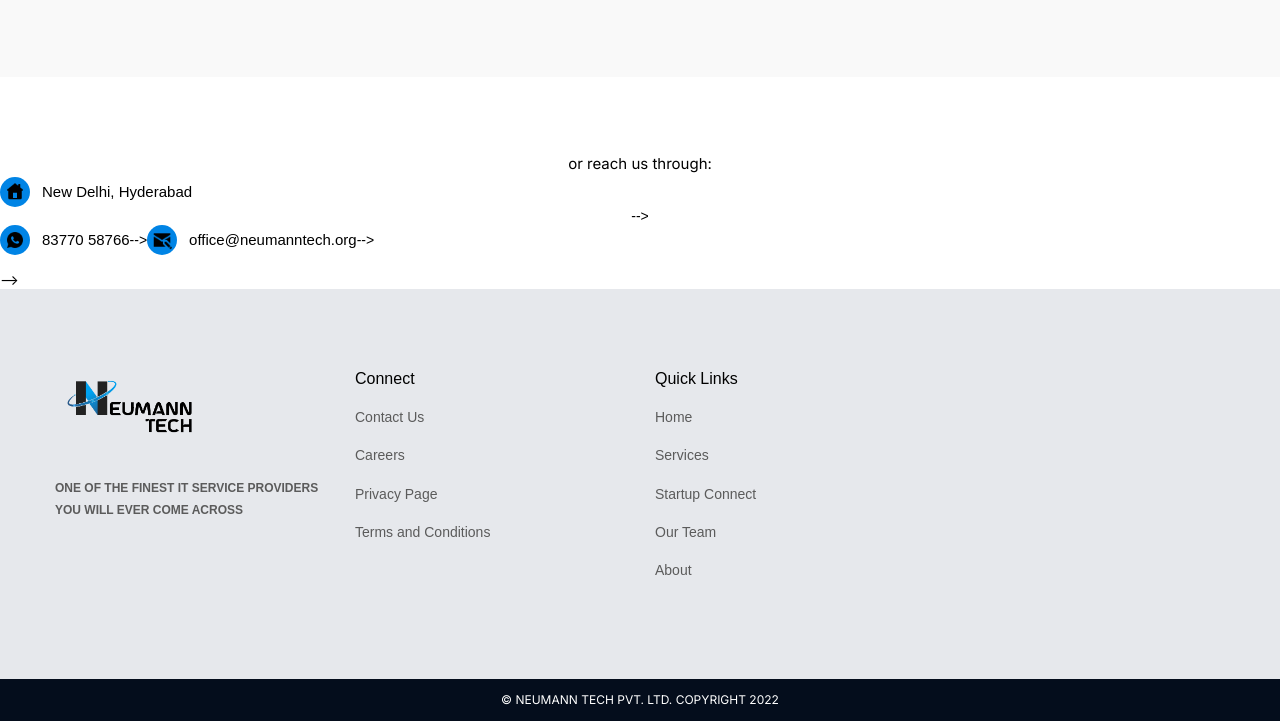
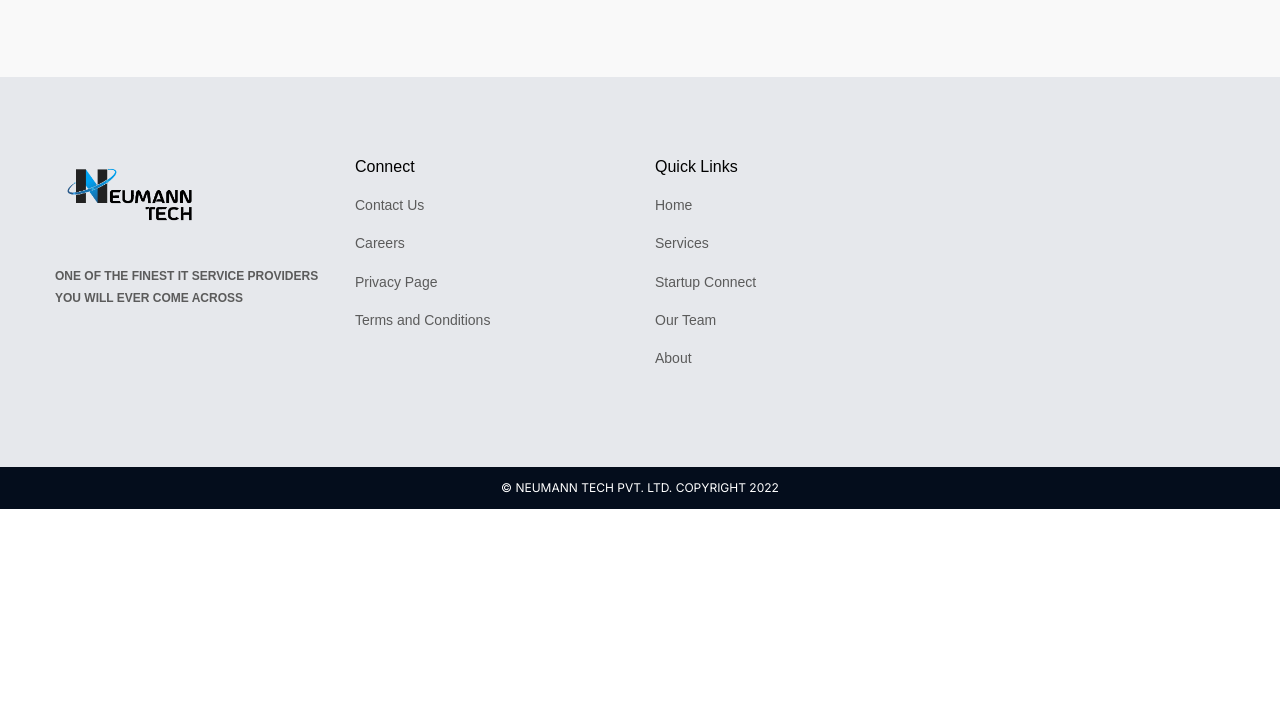
Before and after one commit to rishi3957/NF, a plain HTML site: page index.html in a window 1280 px wide. Shown: the part 3644-4365 px from the top of the page. After the commit the page ends 4153 px from the top, so only its background shows below. Drawn offline with Linux system fonts and the light colour scheme.

Commit message:
Update index.html

```diff
--- a/index.html
+++ b/index.html
@@ -667,119 +667,7 @@
     <!-- =====================================
         ==== Start Contact -->
 
-<!--     <section class="contact hero section-padding" data-overlay-dark="11" data-background="img/bg.png" style=""
-        data-scroll-index="6">
-        <div class="container">
-            <div class="row">
 
-                <div class="col-lg-12 text-center">
-                    <h4 class="extra-title"><a href="https://forms.gle/bTgXZCM2tqodFnqPA" target="_blank">Get in touch, <span>book a free call</span></a></h4>
-                </div>
-               <!-- <br><br><br><br>
-
-                <div class="col-sm-6 form-box">
-                    <form class="form" id="contact-form">
-
-                        <div class=" messages">
-                        </div>
-                        <div class="controls">
-
-                            <div class="row">
-
-                                <div class="col-md-6">
-                                    <div class="form-group">
-                                        <input id="form_name" type="text" name="name" placeholder="Name" required>
-                                    </div>
-                                </div>
-                                <div class="col-md-6">
-                                    <div class="form-group">
-                                        <input id="form_email" type="email" name="email" placeholder="Email" required>
-                                    </div>
-                                </div>
-
-                                <div class="col-md-6">
-                                    <div class="form-group">
-                                        <input id="form_number" type="tel" name="number" placeholder="Your Number"
-                                            required>
-                                    </div>
-                                </div>
-
-                                <div class="col-md-12">
-                                    <div class="form-group">
-                                        <input id="form_subject" type="text" name="subject" placeholder="Subject"
-                                            required>
-                                    </div>
-                                </div>
-                                <div class="col-md-12">
-                                    <div class="form-group">
-                                        <textarea id="form_message" name="message" placeholder="Message" rows="4"
-                                            required></textarea>
-                                    </div>
-                                </div>
-
-                                <div class="col-md-12">
-                                    <a>
-                                        <button type="submit" class="butn butn-bg" onclick="mailTo()">
-                                            Send Message
-                                        </button>
-                                    </a>
-
-
-                                </div>
-
-                            </div>
-                        </div>
-                    </form>
-                </div>
-
-                <div class="col-sm-6" style="background-image:url(img/rectangle2.png);"></div>
-            -->
-            </div>
-            <br><br><br><br>
-
-            <div class="row">
-                <div class="col-lg-12 text-center">
-                    <p>or reach us through:</p>
-                </div>
-                <div class="col-lg-12">
-                    <ul class="responsive-icon new-icon">
-<!--                         <li>
-                           <!-- <a><span class="fab fa-map"></span> New Delhi, Hyderabad </a> -->
-						   <div style="display: flex; flex-direction: row; align-items: center;">
-                           <div style="background-color: #0084e5; border-radius: 50%; width: 30px; height: 30px; margin-right: 12px;">
-                           <img src="./img/Home.png" style="padding: 5px;"/>
-                            </div>
-                            <div>
-                           <span style="font-size: 15px;"> New Delhi, Hyderabad</span>
-                           </div>
-                         </div>
-                        </li> -->
-<!--                         <li>
-                            <!-- <a><span class="fab fa-whatsapp"></span> 83770 50005</a> -->
-                            <div style="display: flex; flex-direction: row; align-items: center;">
-                                <div style="background-color: #0084e5; border-radius: 50%; width: 30px; height: 30px; margin-right: 12px;">
-                                <img src="./img/wp.png" style="padding: 5px;"/>
-                                 </div>
-                                 <div>
-                                <span style="font-size: 15px;">83770 58766</span>
-                                </div>
-                        </li> -->
-<!--                         <li>
-                            <!-- <a><span class="fa fa-envelope"></span>office@neumannfornax.com</a> -->
-                            <div style="display: flex; flex-direction: row; align-items: center;">
-                                <div style="background-color: #0084e5; border-radius: 50%; width: 30px; height: 30px; margin-right: 12px;">
-                                <img src="./img/Mail.png" style="padding: 5px;"/>
-                                 </div>
-                                 <div>
-                                <span style="font-size: 15px;"> office@neumanntech.org</span>
-                                </div>
-                        </li> -->
-
-                    </ul>
-                </div>
-            </div>
-        </div>
-    </section> -->
 
     <!-- End Contact ====
         ======================================= -->
```
